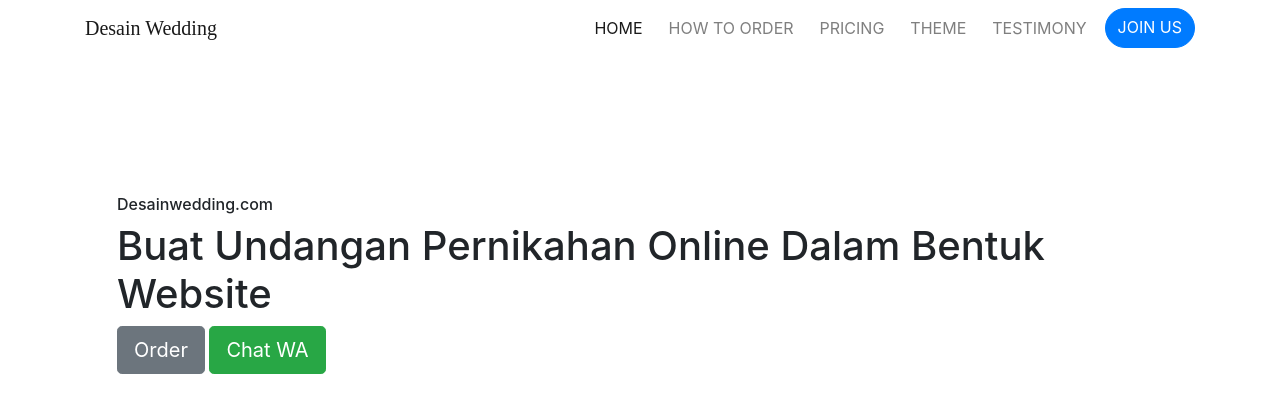
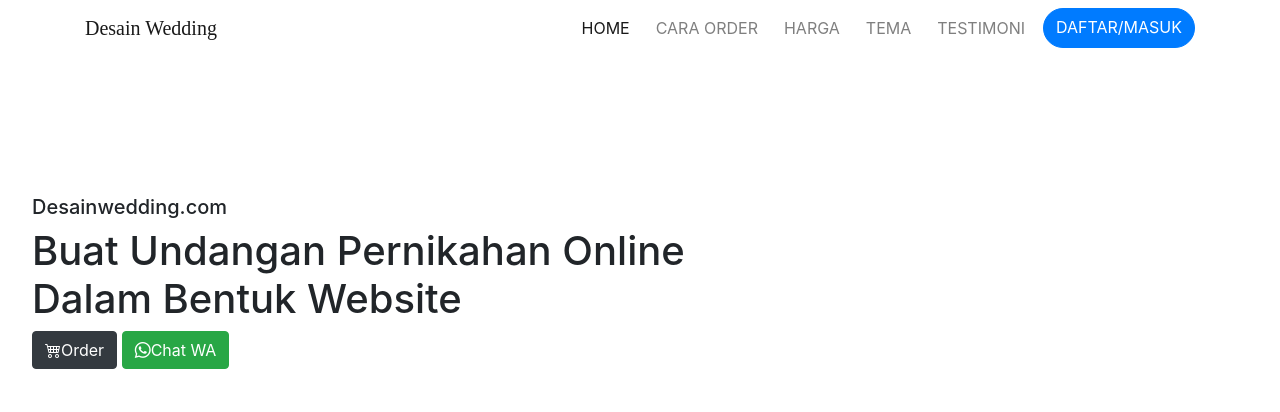
Before and after one commit to repositoriku/jasa-undangan, a plain HTML site: page index.html in a window 1280 px wide. Drawn offline with nearby package versions, Linux system fonts and the light colour scheme.

Commit message:
merubah icons

```diff
--- a/index.html
+++ b/index.html
@@ -10,6 +10,8 @@
 
     <!-- My CSS -->
     <link rel="stylesheet" href="style.css" />
+    <!-- Icons Boostrap -->
+    <link rel="stylesheet" href="https://cdn.jsdelivr.net/npm/bootstrap-icons@1.7.2/font/bootstrap-icons.css" />
 
     <title>Desain Wedding</title>
   </head>
@@ -24,11 +26,11 @@
         <div class="collapse navbar-collapse" id="navbarNavAltMarkup">
           <div class="navbar-nav ml-auto">
             <a class="nav-item nav-link active" href="#">Home <span class="sr-only">(current)</span></a>
-            <a class="nav-item nav-link" href="#">How To Order</a>
-            <a class="nav-item nav-link" href="#">Pricing</a>
-            <a class="nav-item nav-link" href="#">Theme</a>
-            <a class="nav-item nav-link" href="#">Testimony</a>
-            <a class="nav-item tombol btn btn-primary" href="#">Join us</a>
+            <a class="nav-item nav-link" href="#">Cara Order</a>
+            <a class="nav-item nav-link" href="#">Harga</a>
+            <a class="nav-item nav-link" href="#">Tema</a>
+            <a class="nav-item nav-link" href="#">Testimoni</a>
+            <a class="nav-item tombol btn btn-primary" href="#">daftar/Masuk</a>
           </div>
         </div>
       </div>
@@ -36,13 +38,18 @@
     <!-- Akhir Navbar -->
 
     <!-- Jumbotron -->
-    <div class="container">
-      <div class="jumbotron">
-        <h6>Desainwedding.com</h6>
-        <h1>Buat Undangan Pernikahan Online Dalam Bentuk Website</h1>
-        <a class="btn btn-secondary btn-lg" href="#" role="button">Order</a>
-        <a class="btn btn-success btn-lg" href="#" role="button">Chat WA</a>
-      </div>
+    <div class="jumbotron">
+      <h5>Desainwedding.com</h5>
+      <h1>
+        Buat Undangan Pernikahan Online <br />
+        Dalam Bentuk Website
+      </h1>
+      <button class="btn btn-dark" href="#" role="button">
+        <span class="bi bi-cart4">Order</span>
+      </button>
+      <button class="btn btn-success" href="#" role="button">
+        <span class="bi bi-whatsapp">Chat WA</span>
+      </button>
     </div>
     <!-- Akhir Jumboron -->
 
--- a/style.css
+++ b/style.css
@@ -35,3 +35,8 @@
     margin-bottom: -8px;
   }
 }
+
+.btn-primary-spacing {
+  margin-right: 5px;
+  margin-bottom: 5px !important;
+}
```
